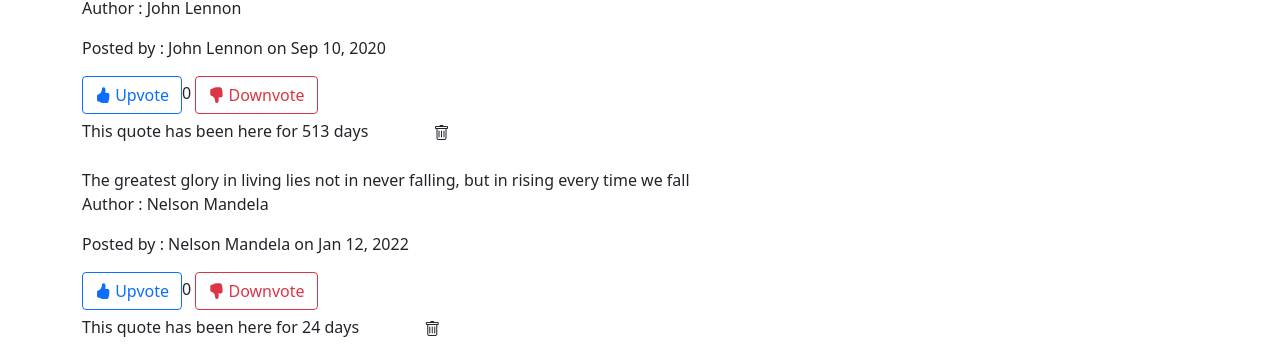
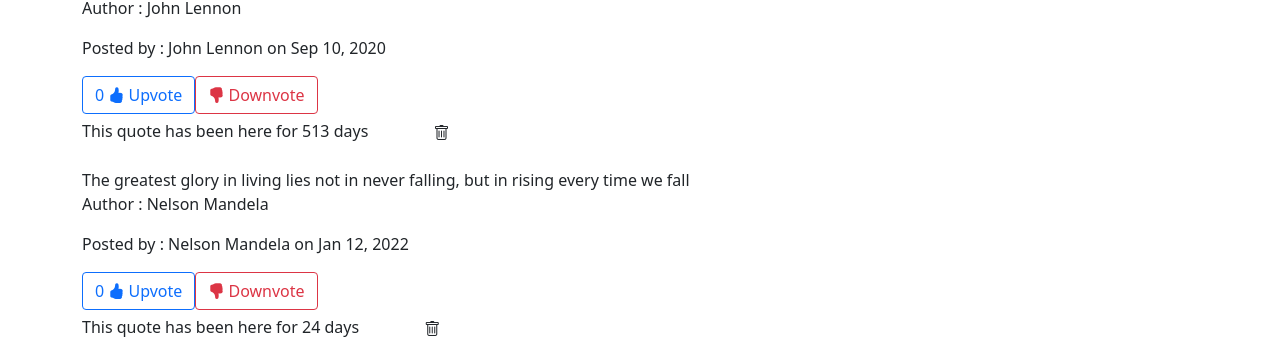
Before and after one commit to Memory-Wabwile/Quotes-App, an Angular app: page / in a window 1280 px wide. Shown: the part 446-800 px from the top of the page. Built offline with nearby package versions, Linux system fonts and the light colour scheme.

Commit message:
ensure the upvote button is working

```diff
--- a/src/app/quote-details/quote-details.component.html
+++ b/src/app/quote-details/quote-details.component.html
@@ -4,7 +4,7 @@
     <p>Posted by : {{quotee.name}} on {{quotee.completeDate|date}} </p>
 </div>
 <div>
-    <button (click)="likeButtonClick()"type="button" class="btn btn-outline-primary"><span class="bi bi-hand-thumbs-up-fill"></span> Upvote</button>{{numberOfLikes}}
+    <button  (click)="likeButtonClick()"type="button" class="btn btn-outline-primary"> {{numberOfLikes}}  <span class="bi bi-hand-thumbs-up-fill"></span> Upvote</button>
     <button type="button" class="btn btn-outline-danger"><span class="bi bi-hand-thumbs-down-fill"></span> Downvote</button>
     <p>This quote has been here for {{quotee.completeDate|dayCount}} days
     <span><button (click)= 'quoteDelete(true)' type="button" class="btn ms-5"> <span class="bi bi-trash red-color"></span></button></span></p>
```
